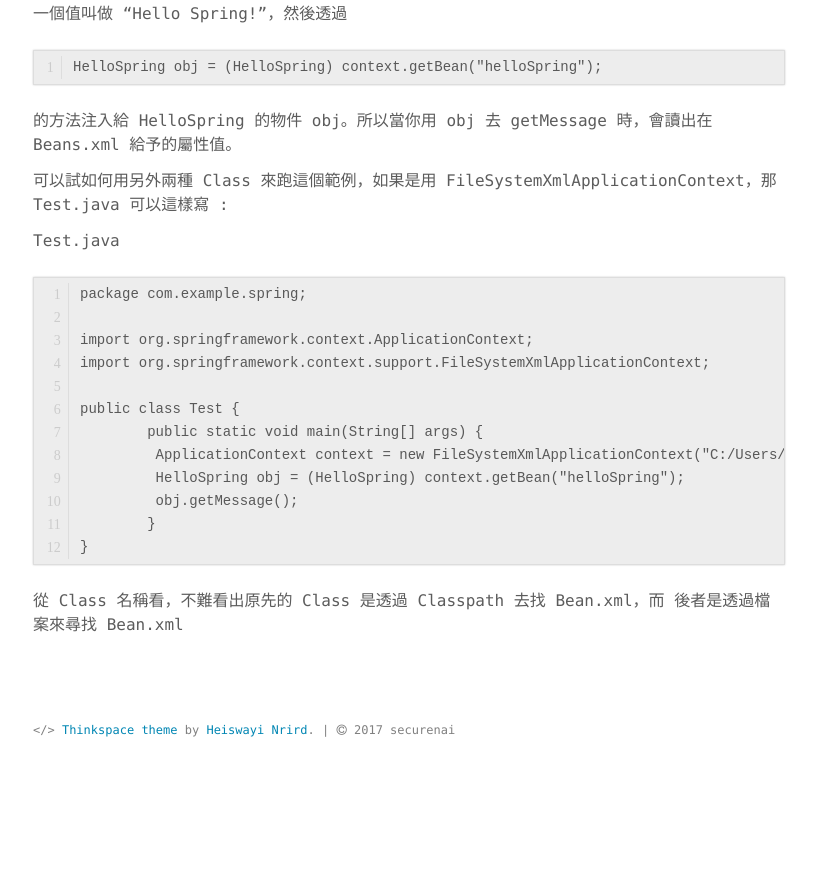
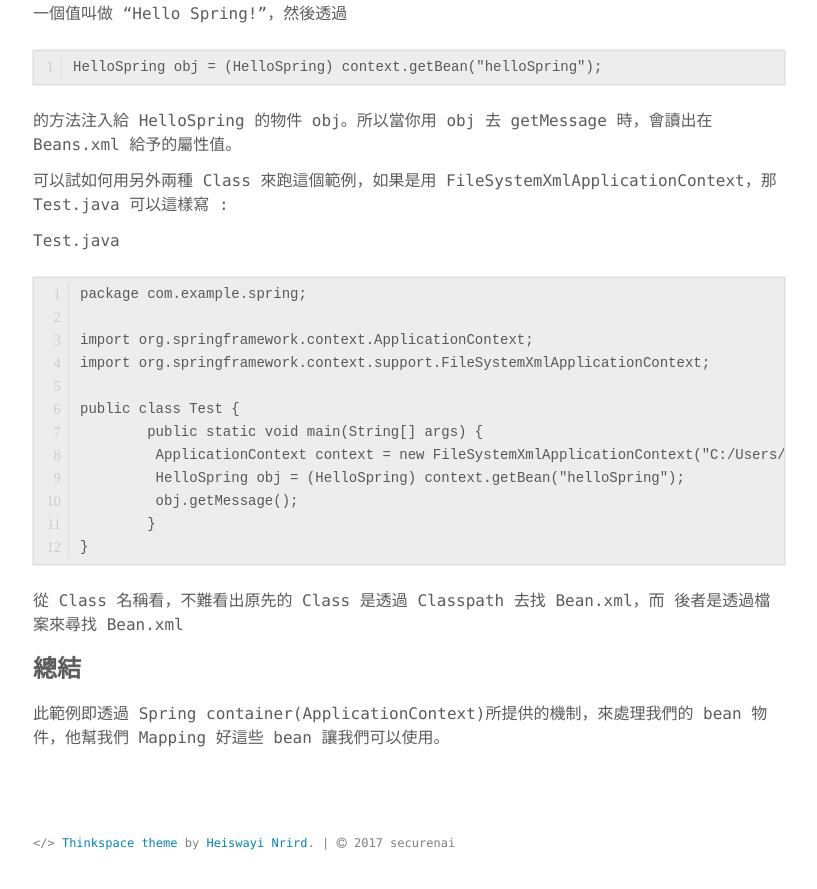
Before and after one commit to securenai/securenai.github.io, a Jekyll site: the page built from spring/spring_page2.md, in a window 1280 px wide and 900 px high, scrolled down 4246 px. Shown: the top 889 px of the window, without its empty margins (231-1048 px from the left). Built offline with Jekyll 4.4.1, drawn with Linux system fonts in a browser that asks for light colours; our own code applies the rules of GitHub Pages for plain Markdown files; before the commit the page ends 5033 px from its top, so only the background shows below that.

Commit message:
Update spring_page2.md

````diff
--- a/spring/spring_page2.md
+++ b/spring/spring_page2.md
@@ -149,3 +149,7 @@ public class Test {
 }
 ```
 從 Class 名稱看，不難看出原先的 Class 是透過 Classpath 去找 Bean.xml，而 後者是透過檔案來尋找 Bean.xml
+
+### 總結
+
+此範例即透過 Spring container(ApplicationContext)所提供的機制，來處理我們的 bean 物件，他幫我們 Mapping 好這些 bean 讓我們可以使用。
````
